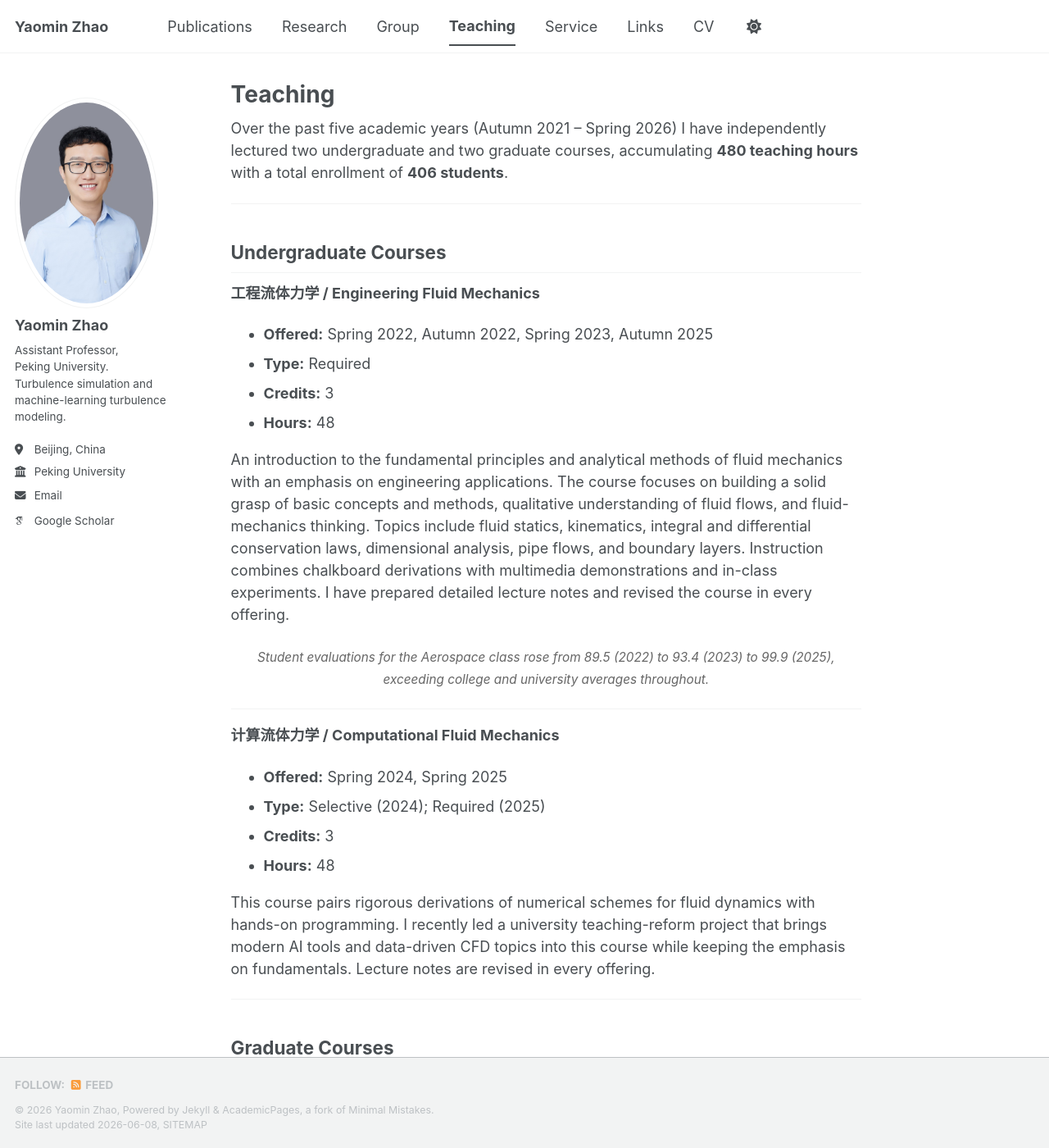
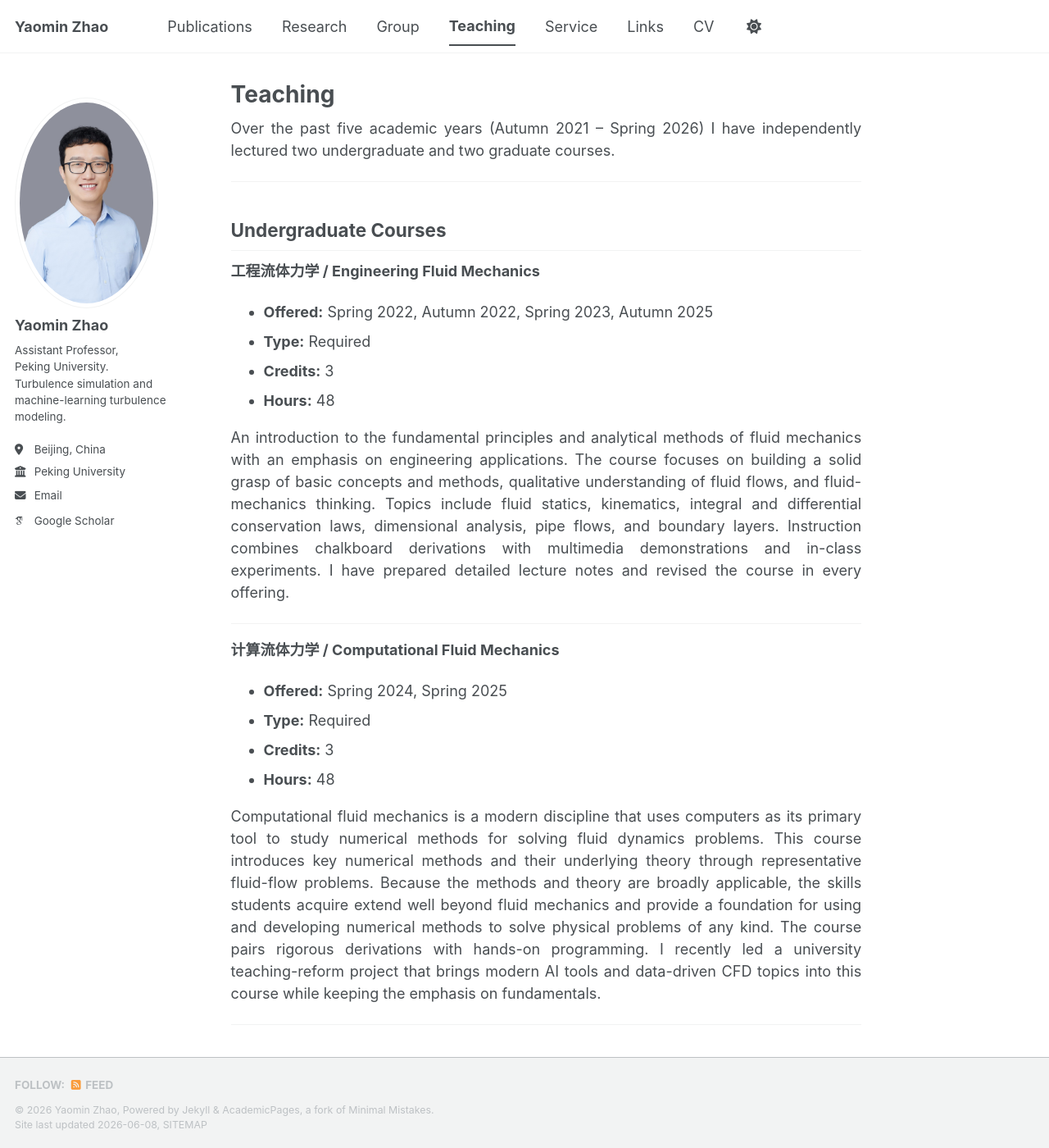
Before and after one commit to YMGroup-PKU/YMGroup-PKU.github.io, a Jekyll site: the page built from _pages/teaching.md, in a window 1280 px wide and 1400 px high. Shown: the whole window at 82% size. Built offline with Jekyll 4.4.1, drawn with Linux system fonts in a browser that asks for light colours; some web fonts are replaced; a script bundle is joined from its source files by our own code; library files that are not in the unit come from our copies; some of the changed text lies outside the part shown.

Commit message:
Update Teaching page: justify text, add CFD and HPSC course descriptions

```diff
--- a/_pages/teaching.md
+++ b/_pages/teaching.md
@@ -5,7 +5,11 @@
 author_profile: true
 ---
 
-Over the past five academic years (Autumn 2021 – Spring 2026) I have independently lectured two undergraduate and two graduate courses, accumulating **480 teaching hours** with a total enrollment of **406 students**.
+<style>
+.page__content p { text-align: justify; }
+</style>
+
+Over the past five academic years (Autumn 2021 – Spring 2026) I have independently lectured two undergraduate and two graduate courses.
 
 ---
 
@@ -20,20 +24,16 @@
 
 An introduction to the fundamental principles and analytical methods of fluid mechanics with an emphasis on engineering applications. The course focuses on building a solid grasp of basic concepts and methods, qualitative understanding of fluid flows, and fluid-mechanics thinking. Topics include fluid statics, kinematics, integral and differential conservation laws, dimensional analysis, pipe flows, and boundary layers. Instruction combines chalkboard derivations with multimedia demonstrations and in-class experiments. I have prepared detailed lecture notes and revised the course in every offering.
 
-<p style="text-align:center; margin-top:1em;">
-  <em style="font-size:0.85em; color:#666;">Student evaluations for the Aerospace class rose from 89.5 (2022) to 93.4 (2023) to 99.9 (2025), exceeding college and university averages throughout.</em>
-</p>
-
 ---
 
 **计算流体力学 / Computational Fluid Mechanics**
 
 - **Offered:** Spring 2024, Spring 2025
-- **Type:** Selective (2024); Required (2025)
+- **Type:** Required
 - **Credits:** 3
 - **Hours:** 48
 
-This course pairs rigorous derivations of numerical schemes for fluid dynamics with hands-on programming. I recently led a university teaching-reform project that brings modern AI tools and data-driven CFD topics into this course while keeping the emphasis on fundamentals. Lecture notes are revised in every offering.
+Computational fluid mechanics is a modern discipline that uses computers as its primary tool to study numerical methods for solving fluid dynamics problems. This course introduces key numerical methods and their underlying theory through representative fluid-flow problems. Because the methods and theory are broadly applicable, the skills students acquire extend well beyond fluid mechanics and provide a foundation for using and developing numerical methods to solve physical problems of any kind. The course pairs rigorous derivations with hands-on programming. I recently led a university teaching-reform project that brings modern AI tools and data-driven CFD topics into this course while keeping the emphasis on fundamentals.
 
 ---
 
@@ -57,9 +57,7 @@
 - **Credits:** 3
 - **Hours:** 48
 
-A new course I established in 2024, introducing parallel programming paradigms (MPI, OpenMP) and emerging architectures such as GPU and quantum computing, with applications to scientific and engineering computation.
-
----
+A new course I established in 2024. HPC has become an important tool in contemporary scientific research. This course systematically introduces the fundamental concepts and historical development of high-performance scientific computing, and teaches commonly used parallel programming methods including MPI and OpenMP. It also surveys emerging architectures such as GPU heterogeneous computing and quantum computing. The course aims to equip students with HPC knowledge and programming skills, and to develop their abilities in structured programming and team-based code development.
 
 ## Teaching Awards
 
```
